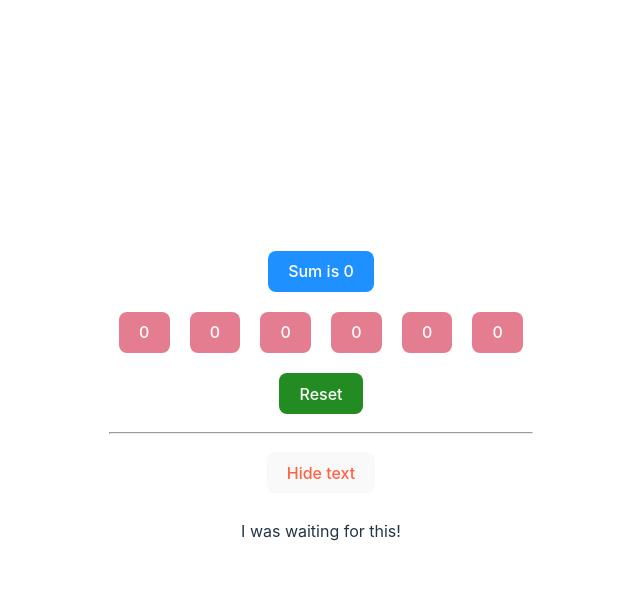
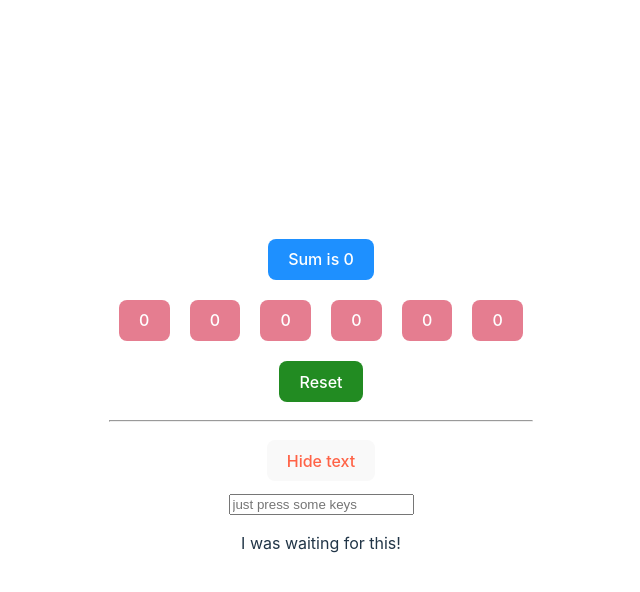
Before and after one commit to MakoDoli/React-course, a React (Vite) app: page / in a window 1280 px wide. Both pictures are taken after a click on the button "display text". Shown: the top 592 px of the page, without its empty margins (319-959 px from the left). Built offline with nearby package versions, Linux system fonts and the light colour scheme.

Commit message:
React.strictMode checks  useEffect

```diff
--- a/src/intermediate/LifeCycle.jsx
+++ b/src/intermediate/LifeCycle.jsx
@@ -1,4 +1,4 @@
-import { useState } from "react";
+import { useEffect, useState } from "react";
 
 function LifeCycle() {
   const text = "I was waiting for this!";
@@ -12,8 +12,42 @@ function LifeCycle() {
       >
         {showText ? "Hide text" : "display text"}
       </button>
-      {showText && <p>{text}</p>}
+      {showText && <Text />}
     </div>
   );
 }
 export default LifeCycle;
+function Text() {
+  const [text, setText] = useState("I was waiting for this!");
+  const [isFocused, setIsFocused] = useState(false);
+
+  useEffect(() => {
+    console.log(
+      "I logged because NO DEPENDENCY ARRAY and I'm NERVOUSs and anxious and REACT on everything!"
+    );
+  });
+  useEffect(() => {
+    console.log(
+      "I log once when component mounts, because of empty dependency array"
+    );
+
+    return () => console.log("Rest In Piece, Dear component 🙏");
+  }, []);
+  useEffect(() => {
+    console.log(
+      "I log when input is focused because my dependency array contains isFocused state"
+    );
+  }, [isFocused]);
+  return (
+    <div>
+      {" "}
+      <input
+        onFocus={() => setIsFocused(true)}
+        placeholder="just press some keys"
+        value={isFocused ? text : ""}
+        onChange={(e) => setText(e.target.value)}
+      />
+      <p>{text}</p>
+    </div>
+  );
+}
```
